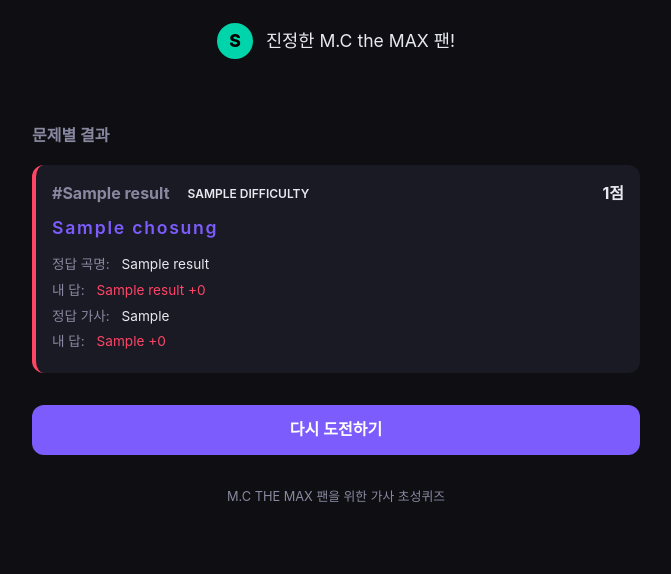
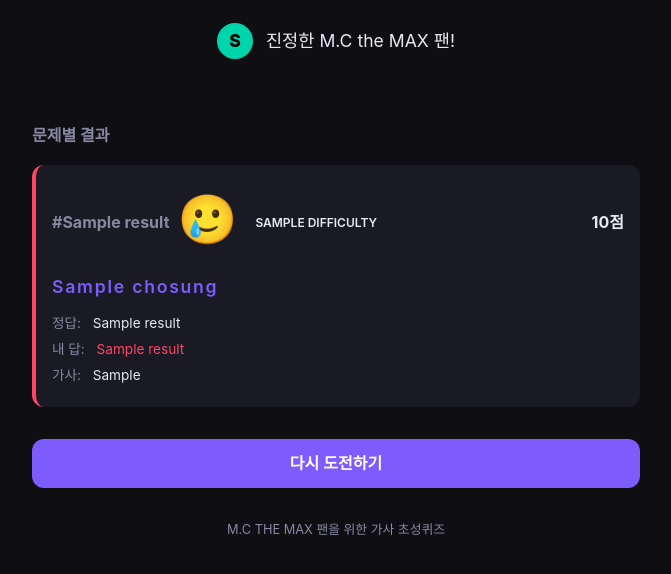
Before and after one commit to parkkyungminf/mcthemaxquiz, a Flask app: template templates/result.html in a window 1280 px wide. Shown: the part 211-785 px from the top of the page, without its empty margins (304-975 px from the left). Run offline with Flask 3, Linux system fonts and the light colour scheme; the template is opened without the code that fills it: most values are stand-ins (such as "Sample title", 1, 10 or a date in 2020).

Commit message:
제목만으로 정답 판정 + 이모지 표시
가사 입력 제거, 곡명만 맞추면 정답 처리.
정답 😃 / 오답 🥲 이모지 추가.

Co-Authored-By: Claude Opus 4.6 <noreply@anthropic.com>

```diff
--- a/app.py
+++ b/app.py
@@ -114,20 +114,9 @@ def quiz_answer():
         return redirect(url_for("quiz_result"))
 
     title_answer = request.form.get("title", "").strip()
-    lyrics_answer = request.form.get("lyrics", "").strip()
 
-    # Score title
-    title_score = 0
-    title_match = "wrong"
-    if normalize_title(title_answer) == normalize_title(q["title"]):
-        title_score = 50
-        title_match = "exact"
-
-    # Score lyrics (2줄 합쳐서 비교, 줄바꿈 제거 후 비교)
-    correct_lyrics = q["line_text"].replace("\n", " ")
-    lyrics_score, lyrics_match = check_lyrics(lyrics_answer, correct_lyrics)
-
-    total_q_score = title_score + lyrics_score
+    # Score title only
+    correct = normalize_title(title_answer) == normalize_title(q["title"])
 
     result = {
         "question_no": current + 1,
@@ -135,16 +124,12 @@ def quiz_answer():
         "correct_title": q["title"],
         "correct_lyrics": q["line_text"],
         "user_title": title_answer,
-        "user_lyrics": lyrics_answer,
-        "title_match": title_match,
-        "lyrics_match": lyrics_match,
-        "title_score": title_score,
-        "lyrics_score": lyrics_score,
-        "total_score": total_q_score,
+        "correct": correct,
+        "score": 100 if correct else 0,
         "difficulty": q.get("difficulty", ""),
     }
 
-    session["score"] = session.get("score", 0) + total_q_score
+    session["score"] = session.get("score", 0) + result["score"]
     results = session.get("results", [])
     results.append(result)
     session["results"] = results
--- a/static/style.css
+++ b/static/style.css
@@ -238,10 +238,16 @@ header h1 a {
 .result-panel .correct-info {
     margin-bottom: 12px;
 }
+.result-emoji {
+    font-size: 3rem;
+    text-align: center;
+    margin-bottom: 8px;
+}
 .result-panel .score-line {
     font-size: 1.3rem;
     font-weight: 700;
     margin-bottom: 8px;
+    text-align: center;
 }
 .result-panel .score-line.good { color: var(--success); }
 .result-panel .score-line.ok { color: var(--warning); }
--- a/templates/quiz.html
+++ b/templates/quiz.html
@@ -24,11 +24,6 @@
             <input type="text" id="title" name="title" placeholder="곡 제목을 입력하세요"
                    autocomplete="off" autofocus>
         </div>
-        <div class="input-group">
-            <label for="lyrics">가사</label>
-            <input type="text" id="lyrics" name="lyrics" placeholder="가사를 입력하세요"
-                   autocomplete="off">
-        </div>
         <div class="btn-row">
             <button type="submit" class="btn btn-primary" id="submit-btn">제출</button>
             <button type="button" class="btn btn-skip" id="skip-btn">모르겠어요</button>
--- a/templates/result.html
+++ b/templates/result.html
@@ -27,37 +27,30 @@
     <h3>문제별 결과</h3>
     <div class="result-list">
         {% for r in results %}
-        <div class="result-item {% if r.total_score >= 75 %}good{% elif r.total_score >= 25 %}ok{% else %}bad{% endif %}">
+        <div class="result-item {% if r.correct %}good{% else %}bad{% endif %}">
             <div class="result-q-header">
                 <span class="q-no">#{{ r.question_no }}</span>
+                <span class="result-emoji">{{ '😃' if r.correct else '🥲' }}</span>
                 {% if r.difficulty %}
                 <span class="badge badge-{{ r.difficulty }}">{{ r.difficulty }}</span>
                 {% endif %}
-                <span class="q-score">{{ r.total_score }}점</span>
+                <span class="q-score">{{ r.score }}점</span>
             </div>
             <div class="result-chosung">{% for line in r.chosung.split('\n') %}{{ line }}{% if not loop.last %}<br>{% endif %}{% endfor %}</div>
             <div class="result-answers">
                 <div class="answer-row">
-                    <span class="label">정답 곡명:</span>
+                    <span class="label">정답:</span>
                     <span class="value">{{ r.correct_title }}</span>
                 </div>
+                {% if r.user_title %}
                 <div class="answer-row">
                     <span class="label">내 답:</span>
-                    <span class="value {% if r.title_match == 'exact' %}correct{% else %}wrong{% endif %}">
-                        {{ r.user_title or '(미입력)' }}
-                        {% if r.title_match == 'exact' %}+50{% else %}+0{% endif %}
-                    </span>
+                    <span class="value {% if r.correct %}correct{% else %}wrong{% endif %}">{{ r.user_title }}</span>
                 </div>
+                {% endif %}
                 <div class="answer-row">
-                    <span class="label">정답 가사:</span>
-                    <span class="value">{{ r.correct_lyrics }}</span>
-                </div>
-                <div class="answer-row">
-                    <span class="label">내 답:</span>
-                    <span class="value {% if r.lyrics_match == 'exact' %}correct{% elif r.lyrics_match == 'partial' %}partial{% else %}wrong{% endif %}">
-                        {{ r.user_lyrics or '(미입력)' }}
-                        {% if r.lyrics_match == 'exact' %}+50{% elif r.lyrics_match == 'partial' %}+25{% else %}+0{% endif %}
-                    </span>
+                    <span class="label">가사:</span>
+                    <span class="value">{% for line in r.correct_lyrics.split('\n') %}{{ line }}{% if not loop.last %}<br>{% endif %}{% endfor %}</span>
                 </div>
             </div>
         </div>
```
Also changed, not shown: static/quiz.js (+9 -30 lines).
